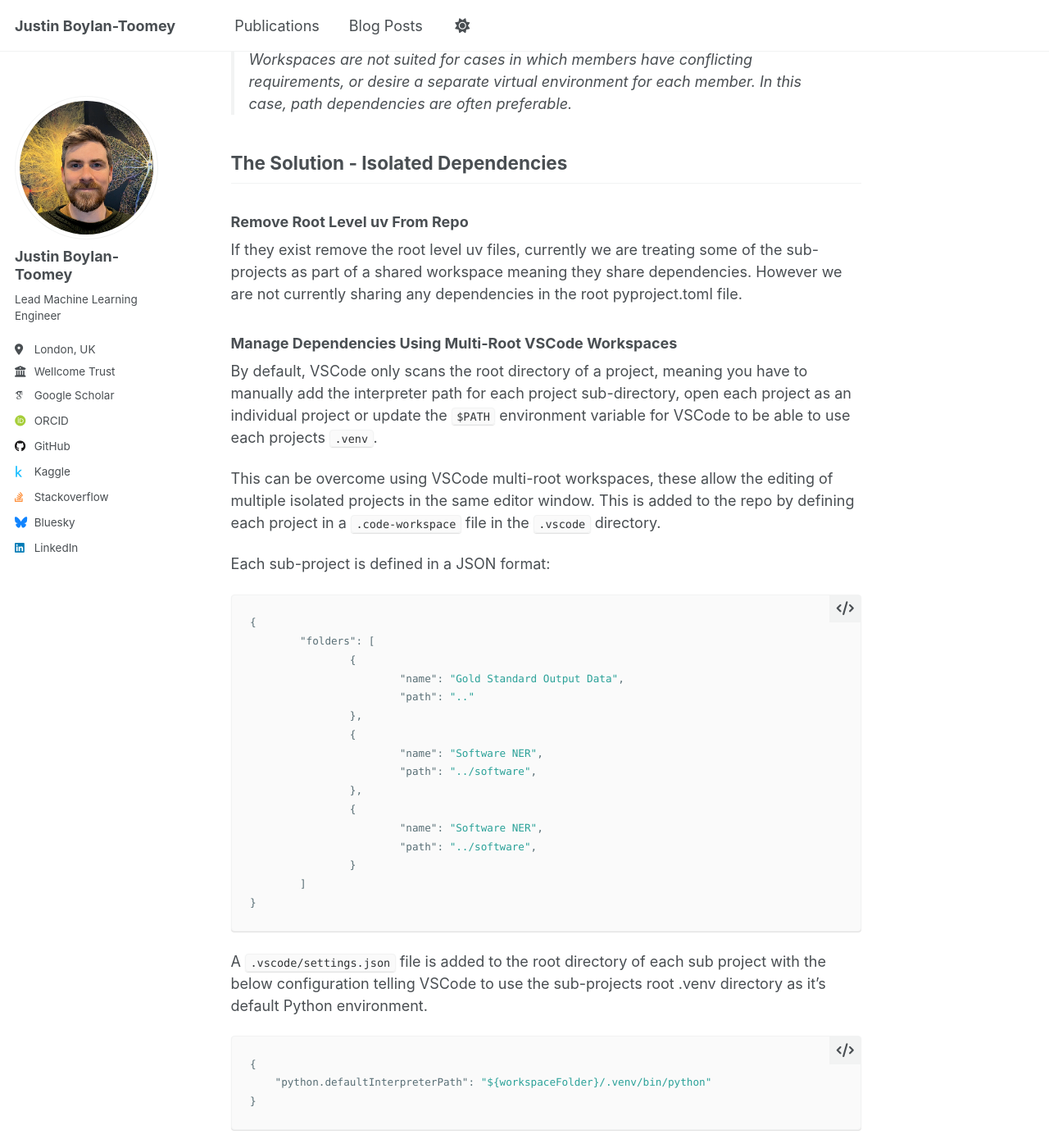
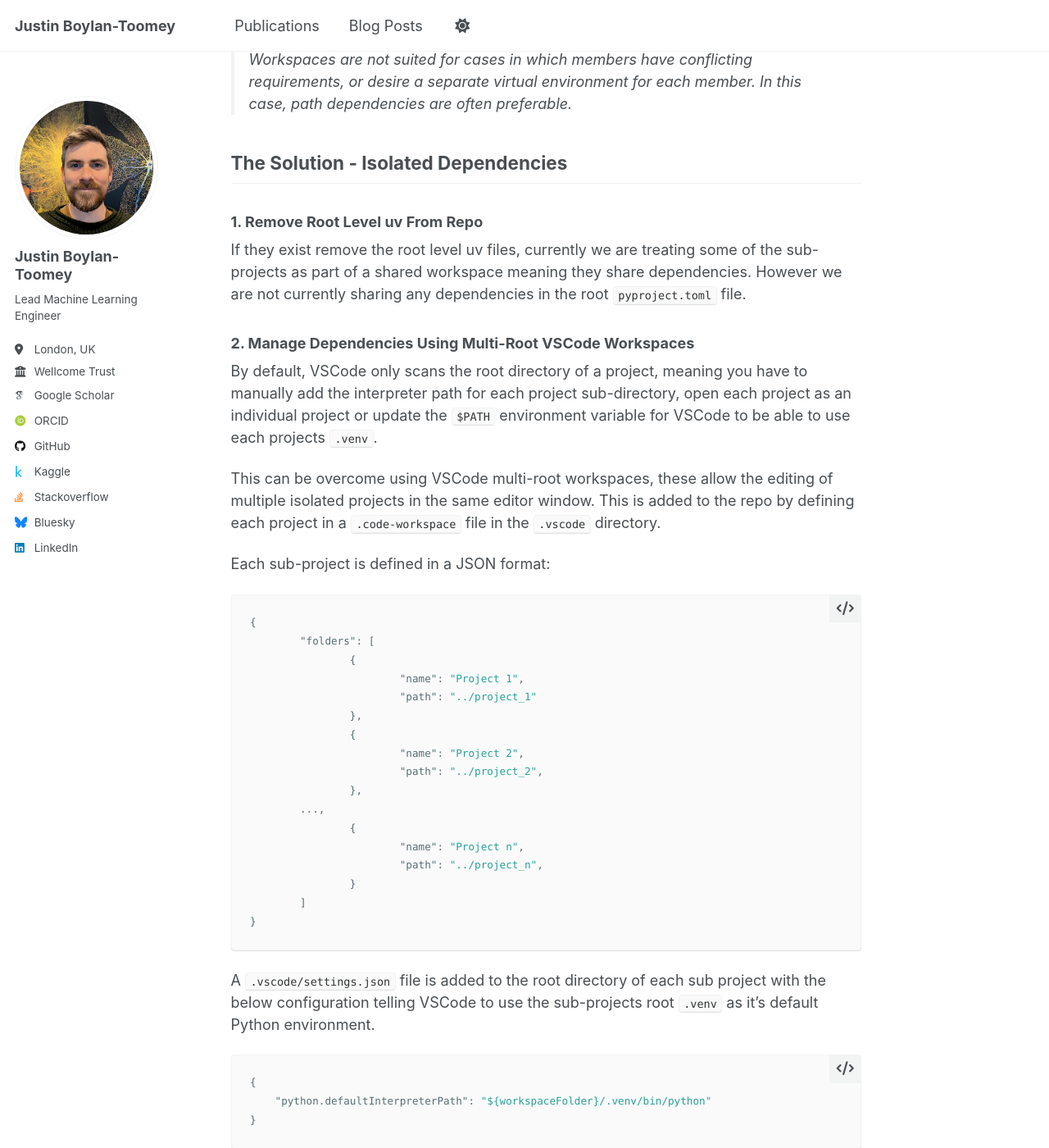
Before and after one commit to justinbt1/justinbt1.github.io, a Jekyll site: the page built from _posts/2026-01-22-managing-uv-monorepo-envs.md, in a window 1280 px wide and 1400 px high, scrolled down 1855 px. Shown: the whole window at 82% size. Built offline with Jekyll 4.4.1, drawn with Linux system fonts in a browser that asks for light colours; some web fonts are replaced; a script that is not in the unit is left out.

Commit message:
Fixed typos

````diff
--- a/_posts/2026-01-22-managing-uv-monorepo-envs.md
+++ b/_posts/2026-01-22-managing-uv-monorepo-envs.md
@@ -63,14 +63,12 @@
 
 > Workspaces are not suited for cases in which members have conflicting requirements, or desire a separate virtual environment for each member. In this case, path dependencies are often preferable.
 
-
-
 ## The Solution - Isolated Dependencies
 
-### Remove Root Level uv From Repo
-If they exist remove the root level uv files, currently we are treating some of the sub-projects as part of a shared workspace meaning they share dependencies. However we are not currently sharing any dependencies in the root pyproject.toml file.
+### 1. Remove Root Level uv From Repo
+If they exist remove the root level uv files, currently we are treating some of the sub-projects as part of a shared workspace meaning they share dependencies. However we are not currently sharing any dependencies in the root `pyproject.toml` file.
 
-### Manage Dependencies Using Multi-Root VSCode Workspaces
+### 2. Manage Dependencies Using Multi-Root VSCode Workspaces
 By default, VSCode only scans the root directory of a project, meaning you have to manually add the interpreter path for each project sub-directory, open each project as an individual project or update the `$PATH` environment variable for VSCode to be able to use each projects `.venv`.
 
 This can be overcome using VSCode multi-root workspaces, these allow the editing of multiple isolated projects in the same editor window. This is added to the repo by defining each project in a `.code-workspace` file in the `.vscode` directory.
@@ -81,22 +79,23 @@
 {
 	"folders": [
 		{
-			"name": "Gold Standard Output Data",
-			"path": ".."
+			"name": "Project 1",
+			"path": "../project_1"
 		},
 		{
-			"name": "Software NER",
-			"path": "../software",
+			"name": "Project 2",
+			"path": "../project_2",
 		},
+        ...,
 		{
-			"name": "Software NER",
-			"path": "../software",
+			"name": "Project n",
+			"path": "../project_n",
 		}
 	]
 }
 ```
 
-A `.vscode/settings.json` file is added to the root directory of each sub project with the below configuration telling VSCode to use the sub-projects root .venv directory as it's default Python environment.
+A `.vscode/settings.json` file is added to the root directory of each sub project with the below configuration telling VSCode to use the sub-projects root `.venv` as it's default Python environment.
 
 ```json
 {
````
